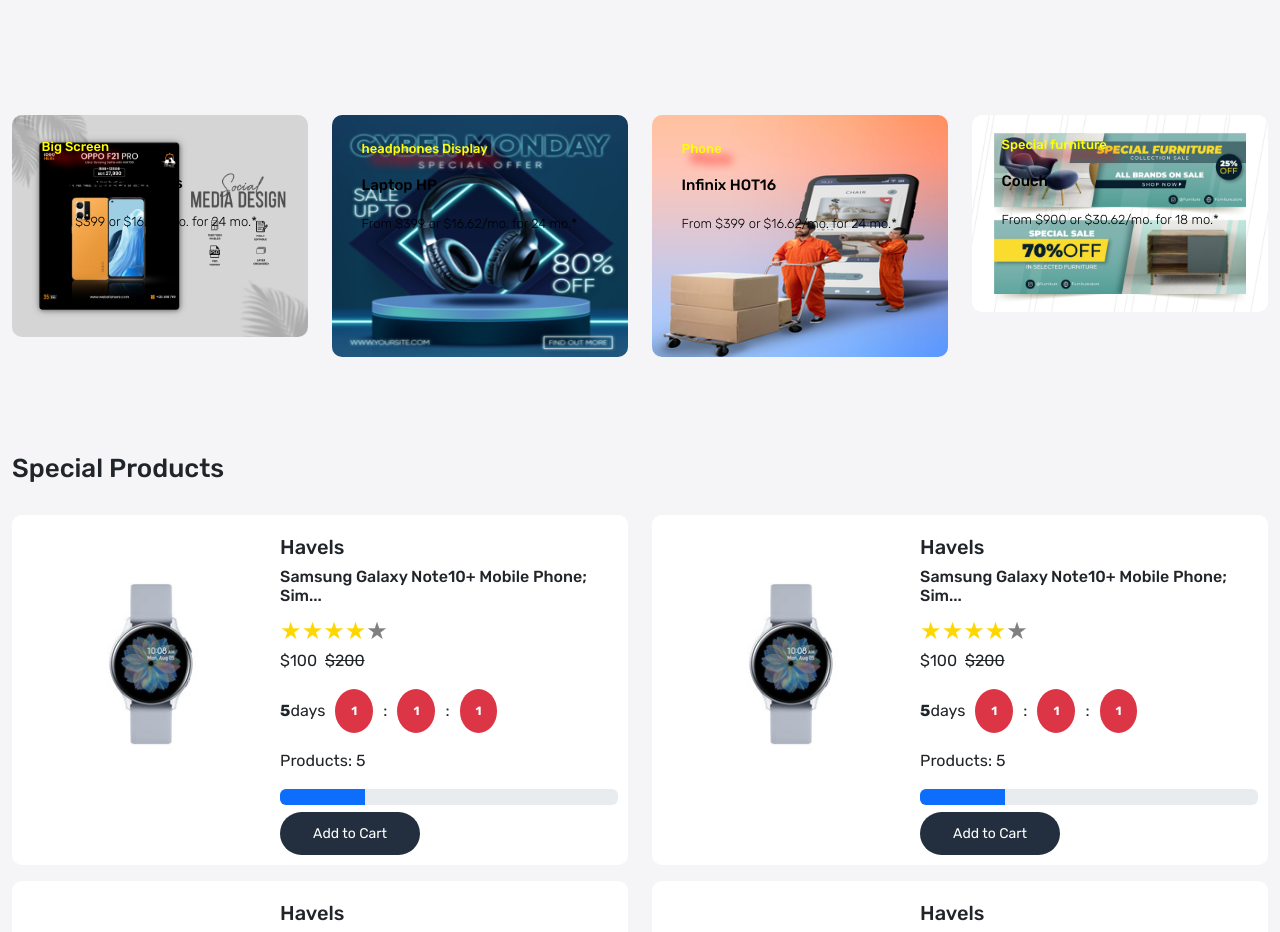
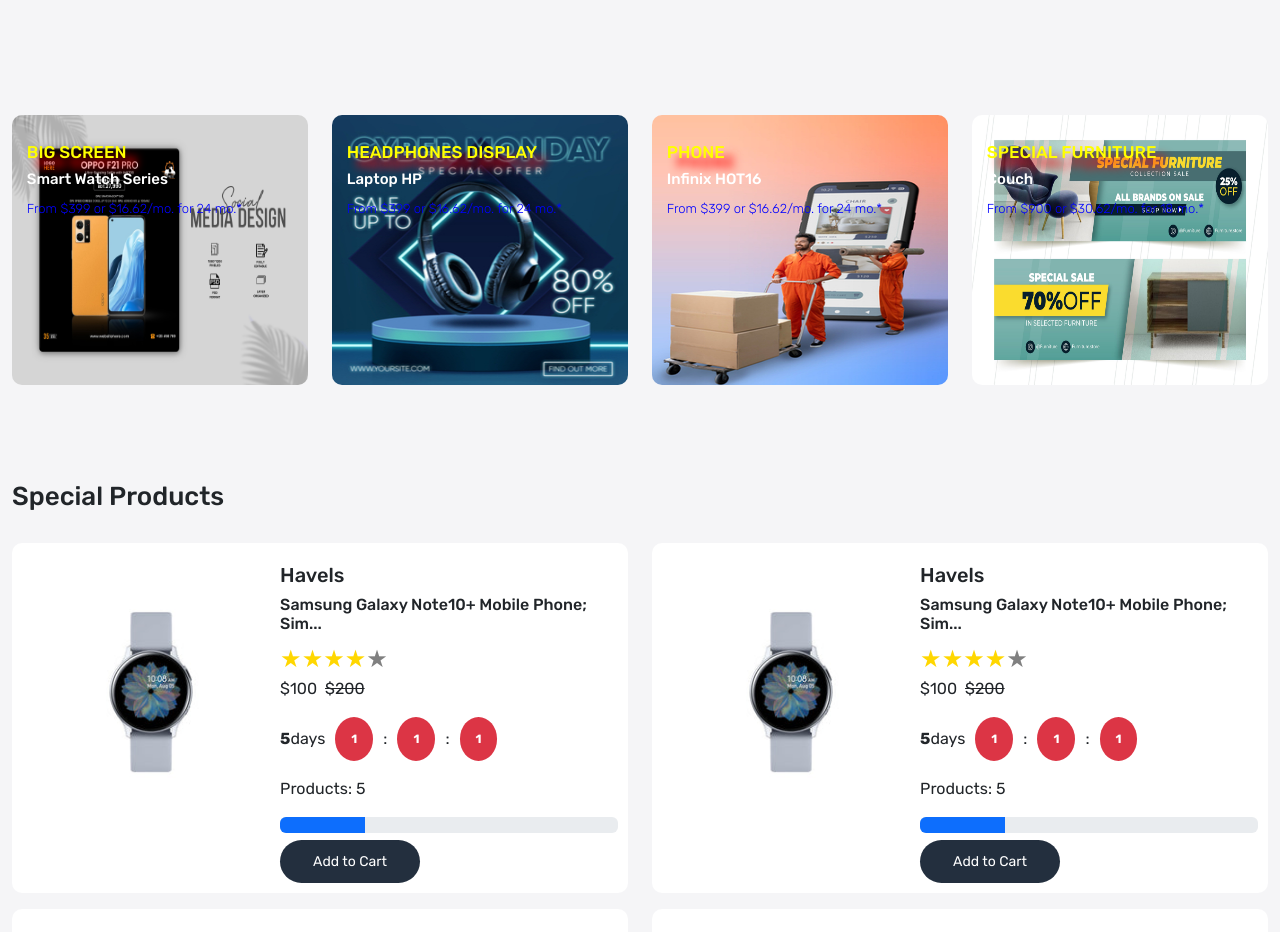
Before and after one commit to CollinsWanjau/SokoYetu_Frontend, a React (Create React App) app in the folder ecommerce-app/: page / in a window 1280 px wide. Shown: the part 1764-2696 px from the top of the page. Built offline with nearby package versions, Linux system fonts and the light colour scheme.

Commit message:
Update our Store styles in App.css

```diff
--- a/ecommerce-app/src/App.css
+++ b/ecommerce-app/src/App.css
@@ -362,31 +362,76 @@
 
 .famous-card .famous-content {
   top: 10%;
-  left: 10%;
+  left: 5%;
 }
 .famous-card img {
   border-radius: 10px;
+  height: 270px;
 }
 .famous-content h5 {
-  font-size: 13px;
+  font-size: 17px;
   line-height: 20px;
   font-weight: 400px;
   color: yellow;
   margin-bottom: 7px;
   text-shadow: 10px 10px 10px red;
+  text-transform: uppercase;
 }
 
 .famous-content h6 {
   font-size: 15px;
-  line-height: 38px;
+  line-height: 20px;
   font-weight: 500;
-  color: black;
+  color: white;
 }
 
 .famous-content p {
   font-size: 13px;
   line-height: 24px;
   font-weight: 100;
-  color: black;
+  color: blue;
 }
 /* Famous card ends here */
+
+/* Our Store */
+
+.filter-card{
+  background-color: white;
+  padding:10px 15px;
+  border-radius: 10px;
+}
+
+.filter-title {
+  font-size: 16px;
+  line-height: 20px;
+  color: var(--color-1c1c1b);
+  margin-bottom: 20px;
+}
+
+.filter-card ul,
+.filter-card .form-check-label {
+  list-style: none;
+  font-size: 13px;
+  line-height: 30px;
+  color: var(--color-777777);
+  cursor: pointer;
+}
+
+.sub-title {
+  font-size: 14px;
+  font-weight: 600;
+  color: var(--color-1c1c1b);
+  margin-bottom: 15px;
+  margin-top: 15px;
+}
+
+.filter-card .form-check:focus {
+  box-shadow: none;
+  border-color: rgba(0, 0, 0, 0.25);
+}
+
+.filter-card .form-check-input:checked {
+  background-color: var(--color-febd69);
+  border-color: var(--color-febd69);
+}
+/* Our Store ends here */
```
